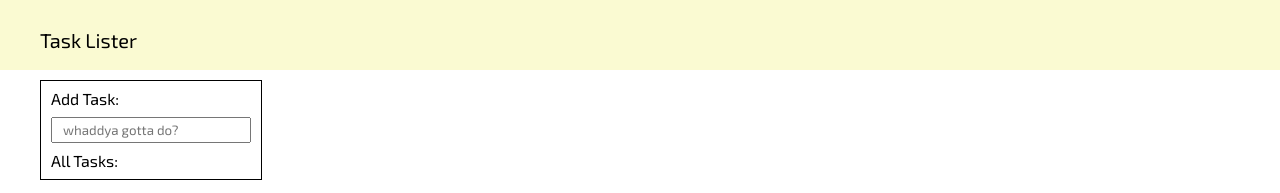
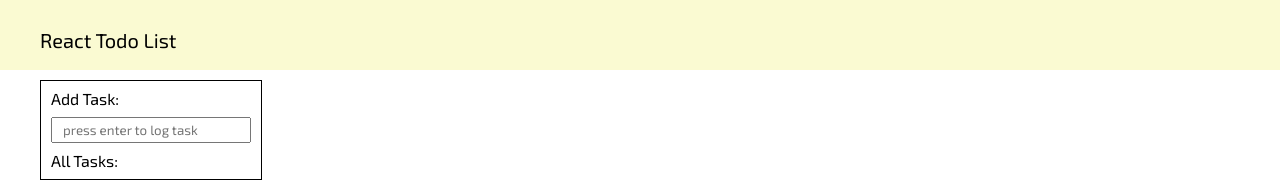
Before and after one commit to skleha/reactTodoList, a React (Create React App) app: page / in a window 1280 px wide. Shown: the top 193 px of the page. Built offline with nearby package versions, Linux system fonts and the light colour scheme.

Commit message:
Add checkbox to li element

```diff
--- a/src/App.js
+++ b/src/App.js
@@ -32,7 +32,7 @@
   render() {
     return (
       <div>
-        <div className="header">Task Lister</div>
+        <div className="header">React Todo List</div>
 
         <div className="task-add-and-task-ul">
 
@@ -41,7 +41,7 @@
           <form className="task-input-form">
             <input
               type="text"
-              placeholder="whaddya gotta do?"
+              placeholder="press enter to log task"
               className="add-task-input"
               value={this.state.currentTodo}
               onChange={this.handleChange('currentTodo')}
@@ -51,9 +51,12 @@
 
           <h1>All Tasks:</h1>
           <ul>
-            {this.state.todoItems.map((item, idx) => {
-              return <li key={idx}>{item}</li>
-            })}
+            {this.state.todoItems.map((item, idx) =>
+            <li key={idx}>
+              <input type="checkbox"></input>
+              {item}
+            </li>
+            )}
 
           </ul>
 
```
